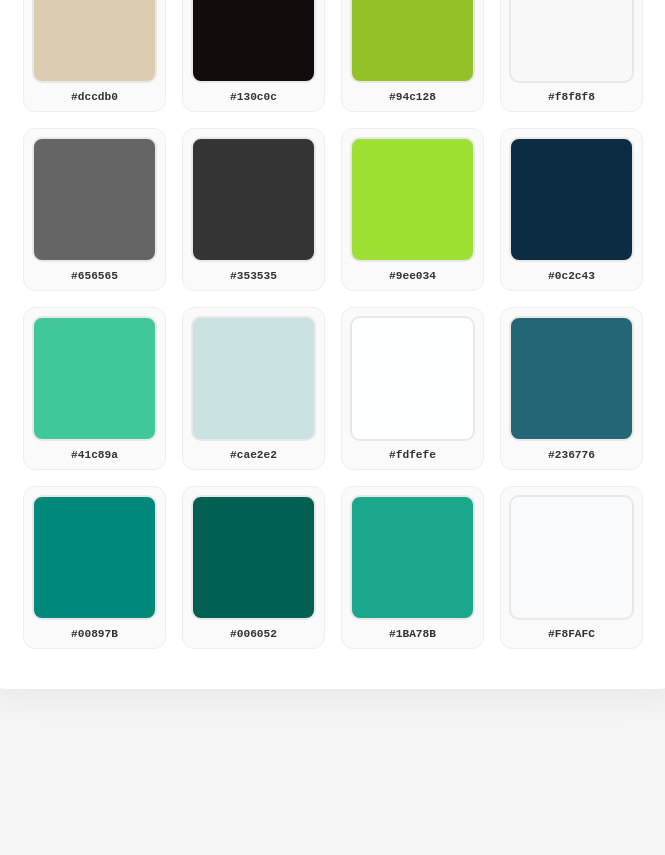
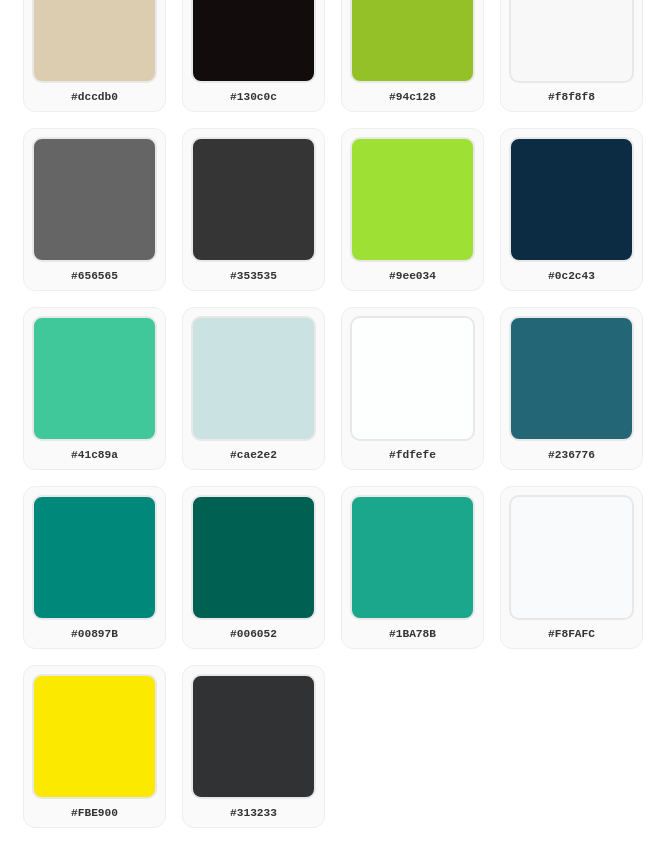
Before and after one commit to x361x3ch/Anasayfa, a Jekyll site: the page Renk.html, which Jekyll copies as it is, in a window 1280 px wide and 900 px high, scrolled down 5050 px. Shown: the top 855 px of the window, without its empty margins (307-972 px from the left). Built offline with Jekyll 4.4.1, drawn with Linux system fonts in a browser that asks for light colours; before the commit the page ends 5771 px from its top, so only the background shows below that.

Commit message:
update Renk.html

```diff
--- a/Renk.html
+++ b/Renk.html
@@ -639,8 +639,14 @@
                 <div class="color-box" style="background:#F8FAFC;"></div>
                 <span class="color-hex">#F8FAFC</span>
             </div>
-
-
+            <div class="color-swatch" data-hex="#FBE900">
+                <div class="color-box" style="background:#FBE900;"></div>
+                <span class="color-hex">#FBE900</span>
+            </div>
+            <div class="color-swatch" data-hex="#313233">
+                <div class="color-box" style="background:#313233;"></div>
+                <span class="color-hex">#313233</span>
+            </div>
 
 
 
```
